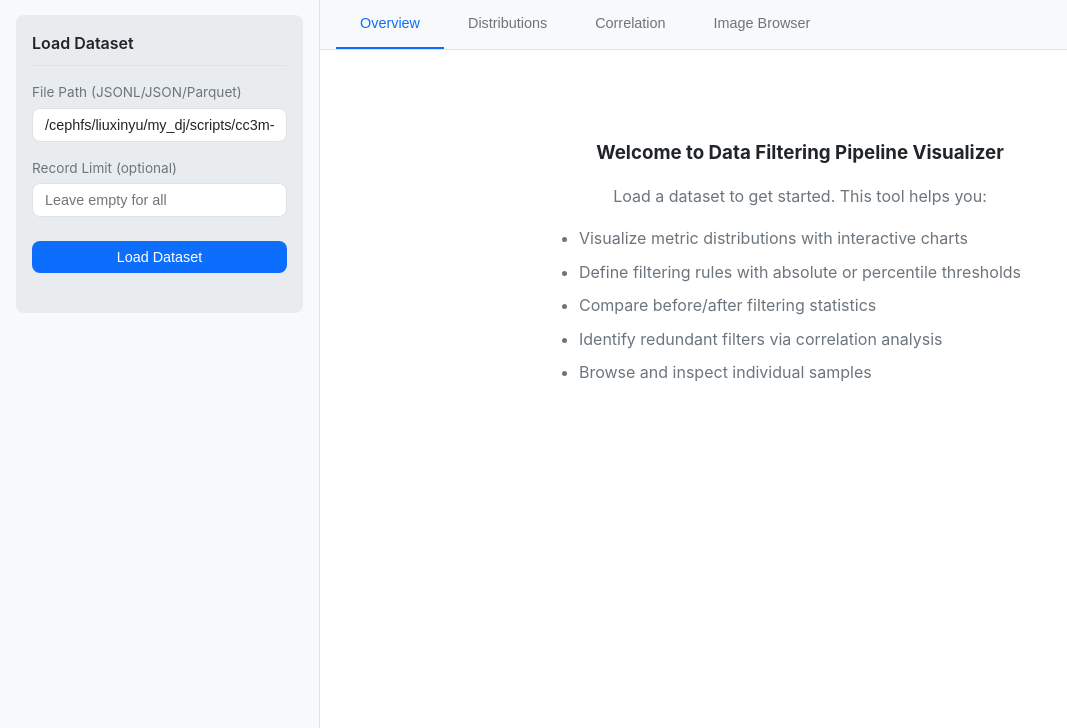
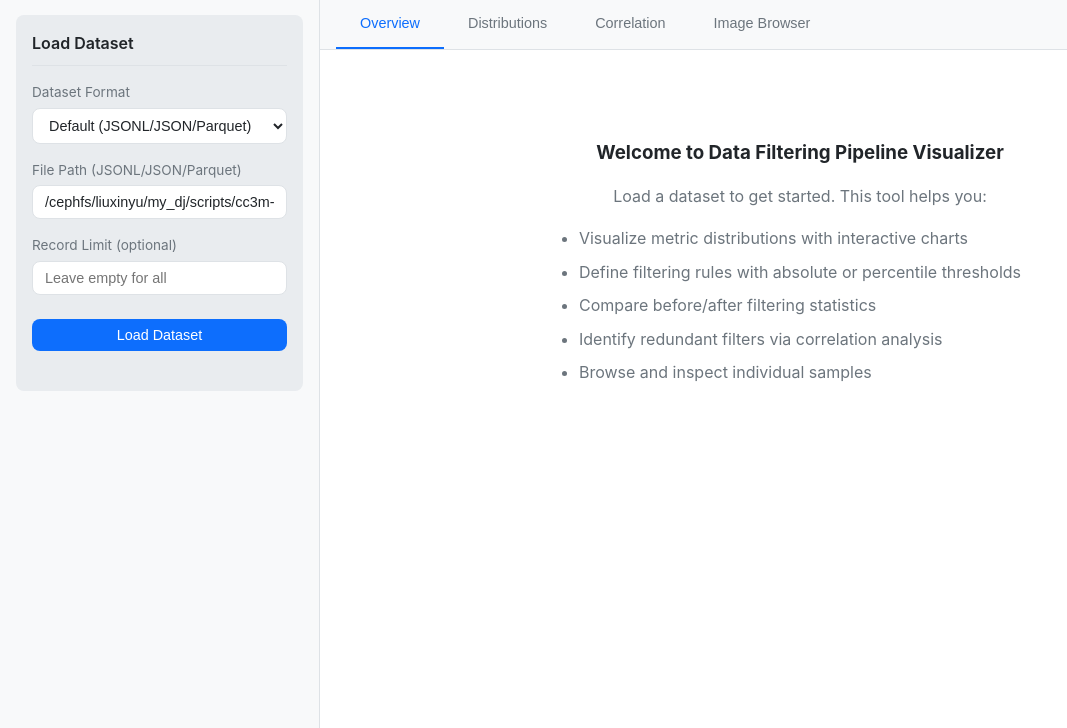
Before and after one commit to XinyuLiu1999/data-filtering-pipeline-visualizer, a Flask app: page / in a window 1280 px wide. Shown: the part 72-800 px from the top of the page, without its empty margins (0-1067 px from the left). Run offline with Flask 2, Linux system fonts and the light colour scheme; some libraries are stand-ins or nearby versions.

Commit message:
handle laioncoco data

```diff
--- a/app.py
+++ b/app.py
@@ -76,6 +76,133 @@ def load_parquet(file_path, limit=None):
     return df
 
 
+def load_laioncoco(parquet_path, jsonl_path, limit=None):
+    """Load laioncoco dataset from a parquet file (with binary images) and a JSONL stats file.
+
+    The parquet has columns: uid, clean_content (JSON string), clip_score,
+    image_buffer_list (list<struct<buffer: binary, image_id: string>>).
+
+    The JSONL has one JSON object per line with a __dj__stats__ key containing
+    metric dicts where values are single-element lists.
+
+    Returns (df, stats_columns) where:
+    - df: merged DataFrame with all data
+    - stats_columns: list of column names that came from the stats JSONL file
+    """
+    if limit is not None:
+        limit = int(limit)
+
+    # Load parquet - if path is a directory, collect all parquet files under it
+    if os.path.isdir(parquet_path):
+        import glob
+        parquet_files = sorted(glob.glob(os.path.join(parquet_path, '**', '*.parquet'), recursive=True))
+        if not parquet_files:
+            raise ValueError(f'No parquet files found under directory: {parquet_path}')
+        dfs = []
+        remaining = limit
+        for pf in parquet_files:
+            part = pd.read_parquet(pf)
+            if remaining is not None:
+                part = part.head(remaining)
+                remaining -= len(part)
+            dfs.append(part)
+            if remaining is not None and remaining <= 0:
+                break
+        df_parquet = pd.concat(dfs, ignore_index=True)
+    else:
+        df_parquet = pd.read_parquet(parquet_path)
+        if limit:
+            df_parquet = df_parquet.head(limit)
+
+    # Load JSONL stats (row-aligned with parquet)
+    stats_records = []
+    with open(jsonl_path, 'r', encoding='utf-8') as f:
+        for i, line in enumerate(f):
+            if limit and i >= limit:
+                break
+            if line.strip():
+                stats_records.append(json.loads(line))
+
+    # Extract binary image data from image_buffer_list
+    image_bytes_list = []
+    image_ids = []
+    if 'image_buffer_list' in df_parquet.columns:
+        for val in df_parquet['image_buffer_list']:
+            if val is not None and len(val) > 0:
+                item = val[0]
+                # Handle both dict-like and struct-like access
+                if isinstance(item, dict):
+                    image_bytes_list.append(item.get('buffer'))
+                    image_ids.append(item.get('image_id', ''))
+                else:
+                    # PyArrow struct converted to dict by pandas
+                    image_bytes_list.append(getattr(item, 'buffer', None) if hasattr(item, 'buffer') else item.get('buffer', None))
+                    image_ids.append(getattr(item, 'image_id', '') if hasattr(item, 'image_id') else item.get('image_id', ''))
+            else:
+                image_bytes_list.append(None)
+                image_ids.append('')
+
+    # Parse clean_content JSON string to extract useful fields
+    parsed_fields = []
+    if 'clean_content' in df_parquet.columns:
+        for val in df_parquet['clean_content']:
+            if isinstance(val, str):
+                try:
+                    parsed_fields.append(json.loads(val))
+                except json.JSONDecodeError:
+                    parsed_fields.append({})
+            elif isinstance(val, dict):
+                parsed_fields.append(val)
+            else:
+                parsed_fields.append({})
+
+    # Build the merged DataFrame
+    result = pd.DataFrame()
+
+    # Add uid
+    if 'uid' in df_parquet.columns:
+        result['uid'] = df_parquet['uid'].values
+
+    # Add parsed clean_content fields
+    if parsed_fields:
+        content_df = pd.DataFrame(parsed_fields)
+        # Select useful fields (skip image_id_list as it's redundant)
+        useful_fields = ['text', 'origin_text', 'top_caption_sim', 'data_type',
+                         'width', 'height', 'url', 'pwatermark', 'punsafe']
+        for field in useful_fields:
+            if field in content_df.columns:
+                result[field] = content_df[field].values
+
+    # Add clip_score
+    if 'clip_score' in df_parquet.columns:
+        result['clip_score'] = df_parquet['clip_score'].values
+
+    # Add binary image data as a column
+    if image_bytes_list:
+        result['image_bytes'] = image_bytes_list
+    if image_ids:
+        result['image_id'] = image_ids
+
+    # Flatten and merge JSONL stats, tracking which columns come from stats
+    stats_columns = set()
+    if stats_records:
+        for i, rec in enumerate(stats_records):
+            if i >= len(result):
+                break
+            dj_stats = rec.get('__dj__stats__', {})
+            for metric_name, metric_val in dj_stats.items():
+                stats_columns.add(metric_name)
+                if metric_name not in result.columns:
+                    result[metric_name] = np.nan
+                # Values are stored as single-element lists; extract the scalar
+                if isinstance(metric_val, list) and len(metric_val) > 0:
+                    result.at[i, metric_name] = float(metric_val[0])
+                elif isinstance(metric_val, (int, float)):
+                    result.at[i, metric_name] = float(metric_val)
+
+    return result, sorted(stats_columns)
+
+
 def _extract_binary_element(val):
     """Extract raw bytes from a value that may be bytes, or a list/ndarray of bytes.
 
@@ -134,7 +261,7 @@ def detect_image_bytes_column(df):
     # If we found an image_bytes column, look for image name column
     if image_bytes_col:
         name_candidates = ['images', 'image', 'image_name', 'img_name',
-                           'image_path', 'img_path', 'filename', 'file_name', 'name']
+                           'image_id', 'image_path', 'img_path', 'filename', 'file_name', 'name']
         for col in name_candidates:
             if col in df.columns and col != image_bytes_col:
                 image_name_col = col
@@ -399,6 +526,8 @@ def load_dataset():
     """Load a dataset from the filesystem."""
     data = request.json
     file_path = data.get('file_path')
+    stats_path = data.get('stats_path')  # JSONL stats file (for laioncoco mode)
+    dataset_format = data.get('format', 'default')  # 'default' or 'laioncoco'
     limit = data.get('limit')  # Optional limit for large files
 
     if not file_path:
@@ -407,10 +536,19 @@ def load_dataset():
     if not os.path.exists(file_path):
         return jsonify({'error': f'File not found: {file_path}'}), 404
 
+    if dataset_format == 'laioncoco':
+        if not stats_path:
+            return jsonify({'error': 'Stats file path is required for LaionCOCO format'}), 400
+        if not os.path.exists(stats_path):
+            return jsonify({'error': f'Stats file not found: {stats_path}'}), 404
+
     try:
         # Determine file type and load
         ext = Path(file_path).suffix.lower()
-        if ext == '.jsonl':
+        stats_columns = None  # Track stats-sourced columns for laioncoco
+        if dataset_format == 'laioncoco':
+            df, stats_columns = load_laioncoco(file_path, stats_path, limit)
+        elif ext == '.jsonl':
             df = load_jsonl(file_path, limit)
         elif ext == '.json':
             df = load_json(file_path, limit)
@@ -427,6 +565,10 @@ def load_dataset():
 
         # Detect numeric columns
         numeric_cols = detect_numeric_columns(df)
+
+        # For laioncoco, restrict numeric columns to only those from the stats file
+        if stats_columns is not None:
+            numeric_cols = [c for c in numeric_cols if c in stats_columns]
 
         # Compute percentiles and stats
         percentiles = compute_percentiles(df, numeric_cols)
--- a/static/js/app.js
+++ b/static/js/app.js
@@ -27,8 +27,27 @@ const API_BASE = '';
 
 // ============== Data Loading ==============
 
+function onFormatChange() {
+    const format = document.getElementById('dataset-format').value;
+    const statsGroup = document.getElementById('stats-path-group');
+    const fileLabel = document.getElementById('file-path-label');
+    const fileInput = document.getElementById('file-path');
+
+    if (format === 'laioncoco') {
+        statsGroup.style.display = 'block';
+        fileLabel.textContent = 'Parquet File or Folder Path';
+        fileInput.placeholder = '/path/to/dataset.parquet or /path/to/parquet_dir/';
+    } else {
+        statsGroup.style.display = 'none';
+        fileLabel.textContent = 'File Path (JSONL/JSON/Parquet)';
+        fileInput.placeholder = '/path/to/dataset.jsonl';
+    }
+}
+
 async function loadDataset() {
+    const format = document.getElementById('dataset-format').value;
     const filePath = document.getElementById('file-path').value.trim();
+    const statsPath = document.getElementById('stats-path').value.trim();
     const limitInput = document.getElementById('record-limit').value;
     const limit = limitInput ? parseInt(limitInput) : null;
 
@@ -37,13 +56,23 @@ async function loadDataset() {
         return;
     }
 
+    if (format === 'laioncoco' && !statsPath) {
+        showStatus('load-status', 'Please enter a stats file path for LaionCOCO mode', 'error');
+        return;
+    }
+
     showStatus('load-status', 'Loading dataset...', '');
 
     try {
+        const payload = { file_path: filePath, limit, format };
+        if (format === 'laioncoco') {
+            payload.stats_path = statsPath;
+        }
+
         const response = await fetch(`${API_BASE}/api/load`, {
             method: 'POST',
             headers: { 'Content-Type': 'application/json' },
-            body: JSON.stringify({ file_path: filePath, limit })
+            body: JSON.stringify(payload)
         });
 
         const data = await response.json();
--- a/templates/index.html
+++ b/templates/index.html
@@ -25,8 +25,19 @@
                 <section class="panel">
                     <h2>Load Dataset</h2>
                     <div class="form-group">
-                        <label for="file-path">File Path (JSONL/JSON/Parquet)</label>
+                        <label for="dataset-format">Dataset Format</label>
+                        <select id="dataset-format" onchange="onFormatChange()">
+                            <option value="default">Default (JSONL/JSON/Parquet)</option>
+                            <option value="laioncoco">LaionCOCO (Parquet + Stats JSONL)</option>
+                        </select>
+                    </div>
+                    <div class="form-group">
+                        <label for="file-path" id="file-path-label">File Path (JSONL/JSON/Parquet)</label>
                         <input type="text" id="file-path" placeholder="/path/to/dataset.jsonl">
+                    </div>
+                    <div class="form-group" id="stats-path-group" style="display: none;">
+                        <label for="stats-path">Stats File Path (JSONL)</label>
+                        <input type="text" id="stats-path" placeholder="/path/to/stats.jsonl">
                     </div>
                     <div class="form-group">
                         <label for="record-limit">Record Limit (optional)</label>
```
